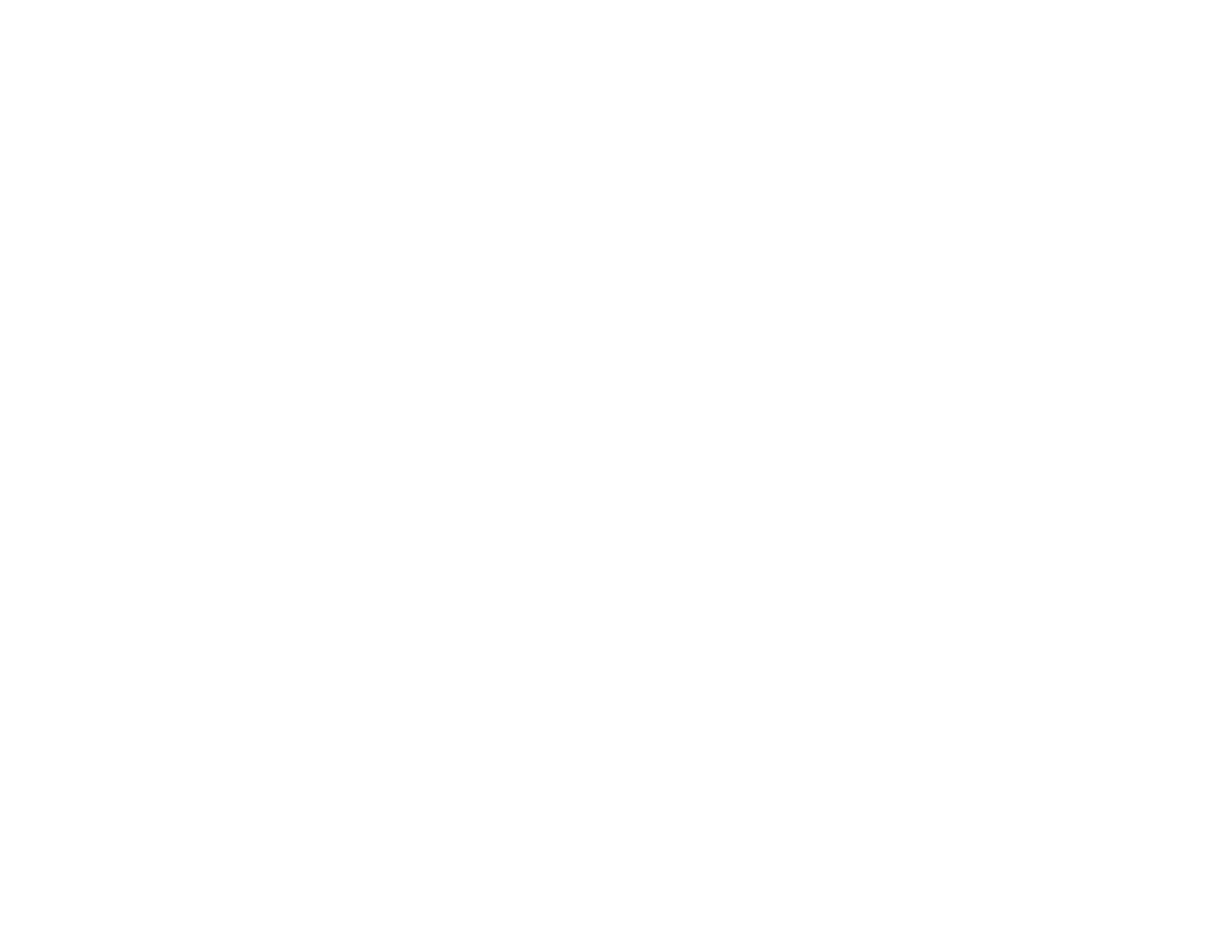
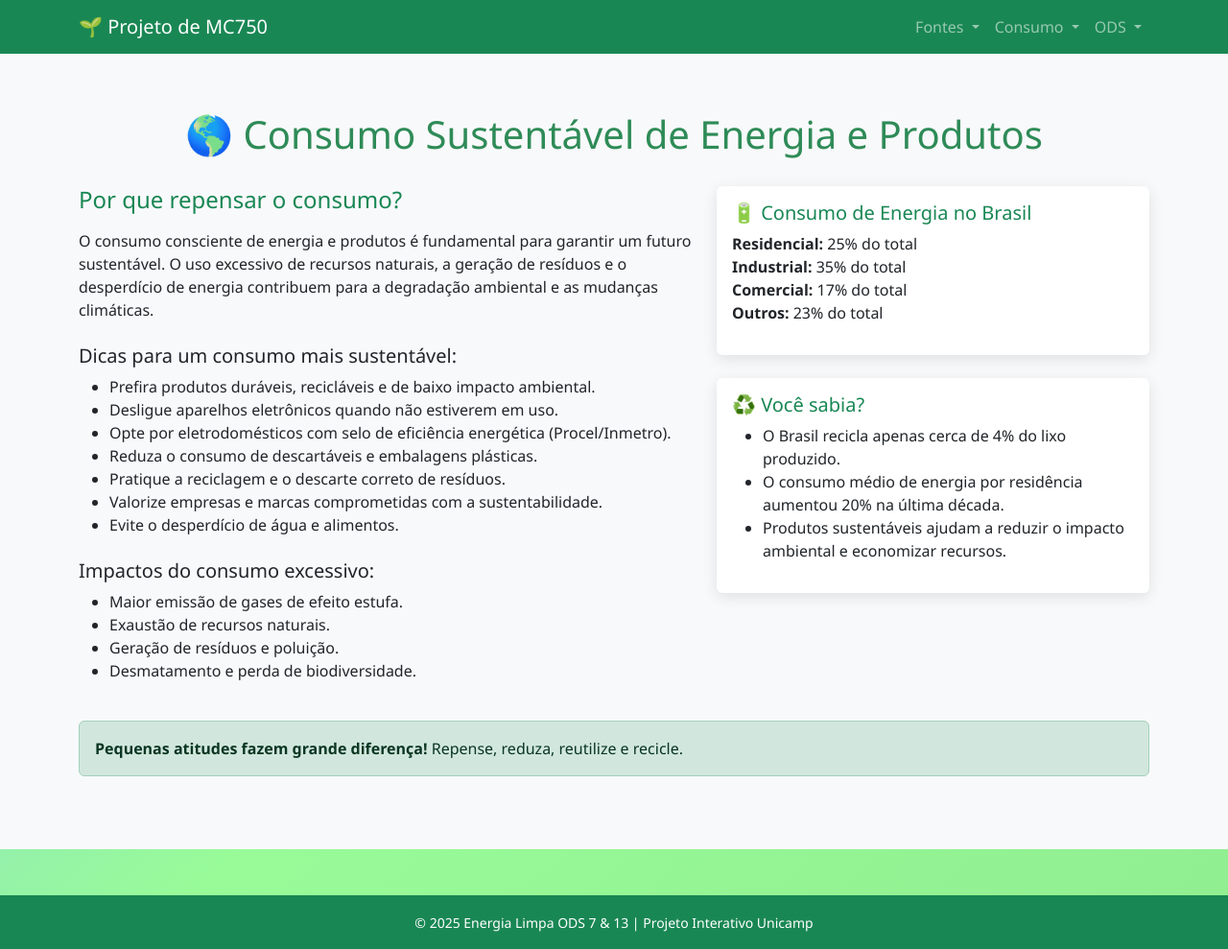
Before and after one commit to jgfpedra/projeto-estudo-mc750, a plain HTML site: page paginas/consumo.html in a window 1280 px wide. Shown: the whole page at 96% size. Before the commit the page ends 800 px from the top, so only its background shows below. Drawn offline with nearby package versions, Linux system fonts and the light colour scheme.

Commit message:
feat: adicao de ref navbar e footer

```diff
--- a/paginas/consumo.html
+++ b/paginas/consumo.html
@@ -0,0 +1,115 @@
+<!DOCTYPE html>
+<html lang="pt-BR">
+<head>
+    <meta charset="UTF-8">
+    <meta name="viewport" content="width=device-width, initial-scale=1.0">
+    <title>Consumo Sustentável de Energia e Produtos</title>
+    <link href="https://cdnjs.cloudflare.com/ajax/libs/bootstrap/5.3.0/css/bootstrap.min.css" rel="stylesheet">
+    <link rel="stylesheet" href="../css/style.css">
+</head>
+<body>
+    <nav class="navbar navbar-expand-lg navbar-dark bg-success">
+        <div class="container">
+            <a class="navbar-brand" href="../index.html">🌱 Projeto de MC750</a>
+            <button class="navbar-toggler" type="button" data-bs-toggle="collapse" data-bs-target="#mainNavbar" aria-controls="mainNavbar" aria-expanded="false" aria-label="Toggle navigation">
+                <span class="navbar-toggler-icon"></span>
+            </button>
+            <div class="collapse navbar-collapse" id="mainNavbar">
+                <ul class="navbar-nav ms-auto mb-2 mb-lg-0">
+                    <li class="nav-item dropdown">
+                        <a class="nav-link dropdown-toggle" href="#" id="fontesDropdown" role="button" data-bs-toggle="dropdown" aria-expanded="false">
+                            Fontes
+                        </a>
+                        <ul class="dropdown-menu" aria-labelledby="fontesDropdown">
+                            <li><a class="dropdown-item" href="./paginas/fontes.html">💧 Hidrelétrica</a></li>
+                            <li><a class="dropdown-item" href="./paginas/transmissao.html">🗼 Transmissão</a></li>
+                        </ul>
+                    </li>
+                    <li class="nav-item dropdown">
+                        <a class="nav-link dropdown-toggle" href="#" id="tecnologiaDropdown" role="button" data-bs-toggle="dropdown" aria-expanded="false">
+                            Consumo
+                        </a>
+                        <ul class="dropdown-menu" aria-labelledby="tecnologiaDropdown">
+                            <li><a class="dropdown-item" href="./paginas/consumo.html">🏠 Consumo Sustentável </a></li>
+                            <li><a class="dropdown-item" href="./paginas/tecnologia.html">🚗 Carros Elétricos</a></li>
+                        </ul>
+                    </li>
+                    <li class="nav-item dropdown">
+                        <a class="nav-link dropdown-toggle" href="#" id="odsDropdown" role="button" data-bs-toggle="dropdown" aria-expanded="false">
+                            ODS
+                        </a>
+                        <ul class="dropdown-menu" aria-labelledby="odsDropdown">
+                            <li><a class="dropdown-item" href="#ods">🎯 ODS 7</a></li>
+                            <li><a class="dropdown-item" href="#comparativos">🎯 ODS 13</a></li>
+                        </ul>
+                    </li>
+                </ul>
+            </div>
+        </div>
+    </nav>
+    <section class="section bg-light">
+        <div class="container">
+            <h2 class="section-title">🌎 Consumo Sustentável de Energia e Produtos</h2>
+            <div class="row">
+                <div class="col-lg-7">
+                    <h4 class="text-success mb-3">Por que repensar o consumo?</h4>
+                    <p>
+                        O consumo consciente de energia e produtos é fundamental para garantir um futuro sustentável. O uso excessivo de recursos naturais, a geração de resíduos e o desperdício de energia contribuem para a degradação ambiental e as mudanças climáticas.
+                    </p>
+                    <h5 class="mt-4">Dicas para um consumo mais sustentável:</h5>
+                    <ul>
+                        <li>Prefira produtos duráveis, recicláveis e de baixo impacto ambiental.</li>
+                        <li>Desligue aparelhos eletrônicos quando não estiverem em uso.</li>
+                        <li>Opte por eletrodomésticos com selo de eficiência energética (Procel/Inmetro).</li>
+                        <li>Reduza o consumo de descartáveis e embalagens plásticas.</li>
+                        <li>Pratique a reciclagem e o descarte correto de resíduos.</li>
+                        <li>Valorize empresas e marcas comprometidas com a sustentabilidade.</li>
+                        <li>Evite o desperdício de água e alimentos.</li>
+                    </ul>
+                    <h5 class="mt-4">Impactos do consumo excessivo:</h5>
+                    <ul>
+                        <li>Maior emissão de gases de efeito estufa.</li>
+                        <li>Exaustão de recursos naturais.</li>
+                        <li>Geração de resíduos e poluição.</li>
+                        <li>Desmatamento e perda de biodiversidade.</li>
+                    </ul>
+                </div>
+                <div class="col-lg-5">
+                    <div class="card mb-4">
+                        <div class="card-body">
+                            <h5 class="text-success">🔋 Consumo de Energia no Brasil</h5>
+                            <p>
+                                <strong>Residencial:</strong> 25% do total<br>
+                                <strong>Industrial:</strong> 35% do total<br>
+                                <strong>Comercial:</strong> 17% do total<br>
+                                <strong>Outros:</strong> 23% do total
+                            </p>
+                        </div>
+                    </div>
+                    <div class="card">
+                        <div class="card-body">
+                            <h5 class="text-success">♻️ Você sabia?</h5>
+                            <ul>
+                                <li>O Brasil recicla apenas cerca de 4% do lixo produzido.</li>
+                                <li>O consumo médio de energia por residência aumentou 20% na última década.</li>
+                                <li>Produtos sustentáveis ajudam a reduzir o impacto ambiental e economizar recursos.</li>
+                            </ul>
+                        </div>
+                    </div>
+                </div>
+            </div>
+            <div class="alert alert-success mt-4" role="alert">
+                <strong>Pequenas atitudes fazem grande diferença!</strong> Repense, reduza, reutilize e recicle.
+            </div>
+        </div>
+    </section>
+
+    <footer class="bg-success text-white text-center py-3 mt-5">
+        <div class="container">
+            <small>
+                &copy; 2025 Energia Limpa ODS 7 & 13 | Projeto Interativo Unicamp
+            </small>
+        </div>
+    </footer>
+</body>
+</html>
```
Also changed, not shown: index.html (+3 -14 lines), paginas/fontes.html (+58 -0 lines), paginas/logistica.html (deleted, +0 -54 lines), paginas/qrcodes.html (+99 -0 lines), paginas/tecnologia.html (+58 -0 lines), paginas/transmissao.html (+58 -0 lines).
